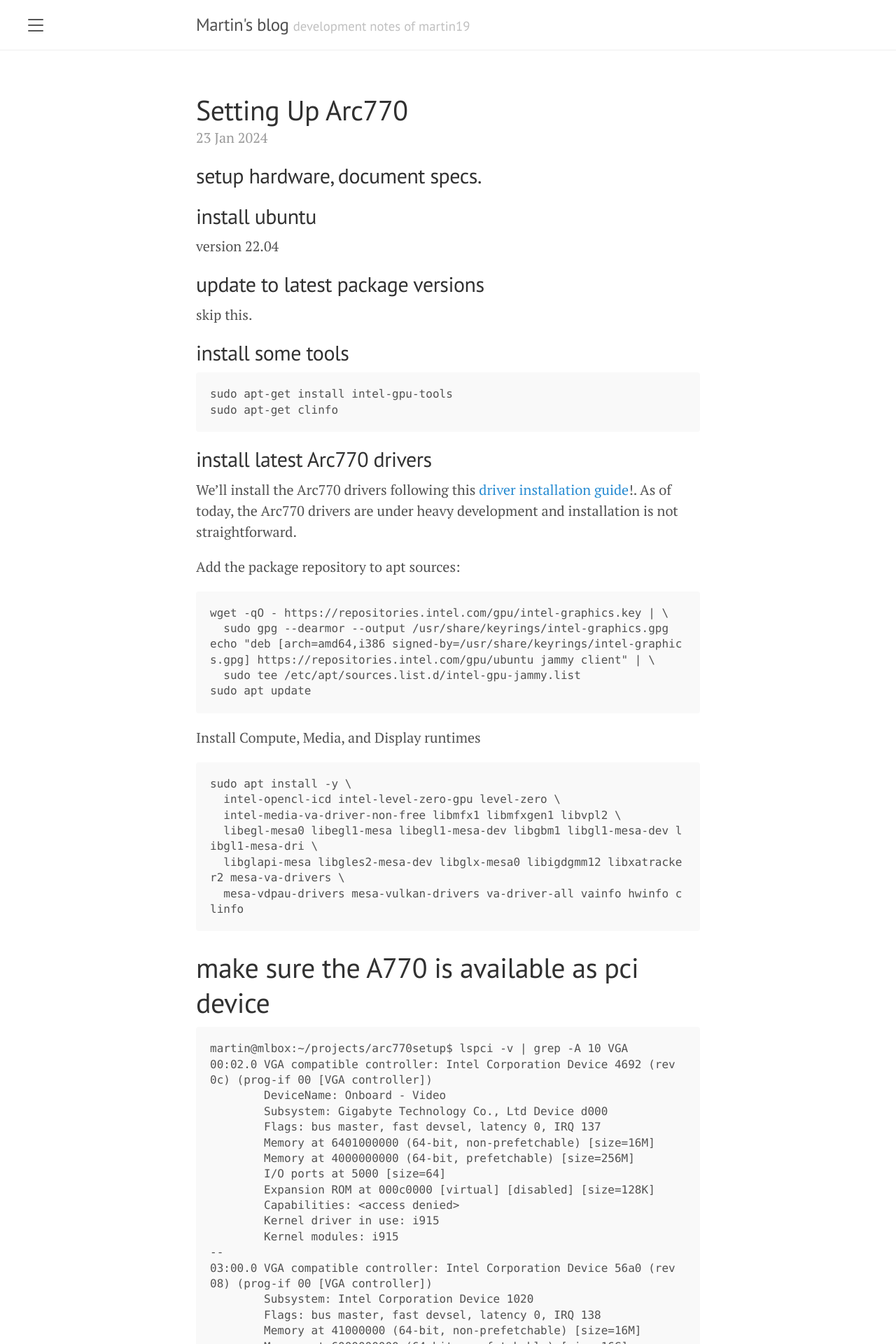
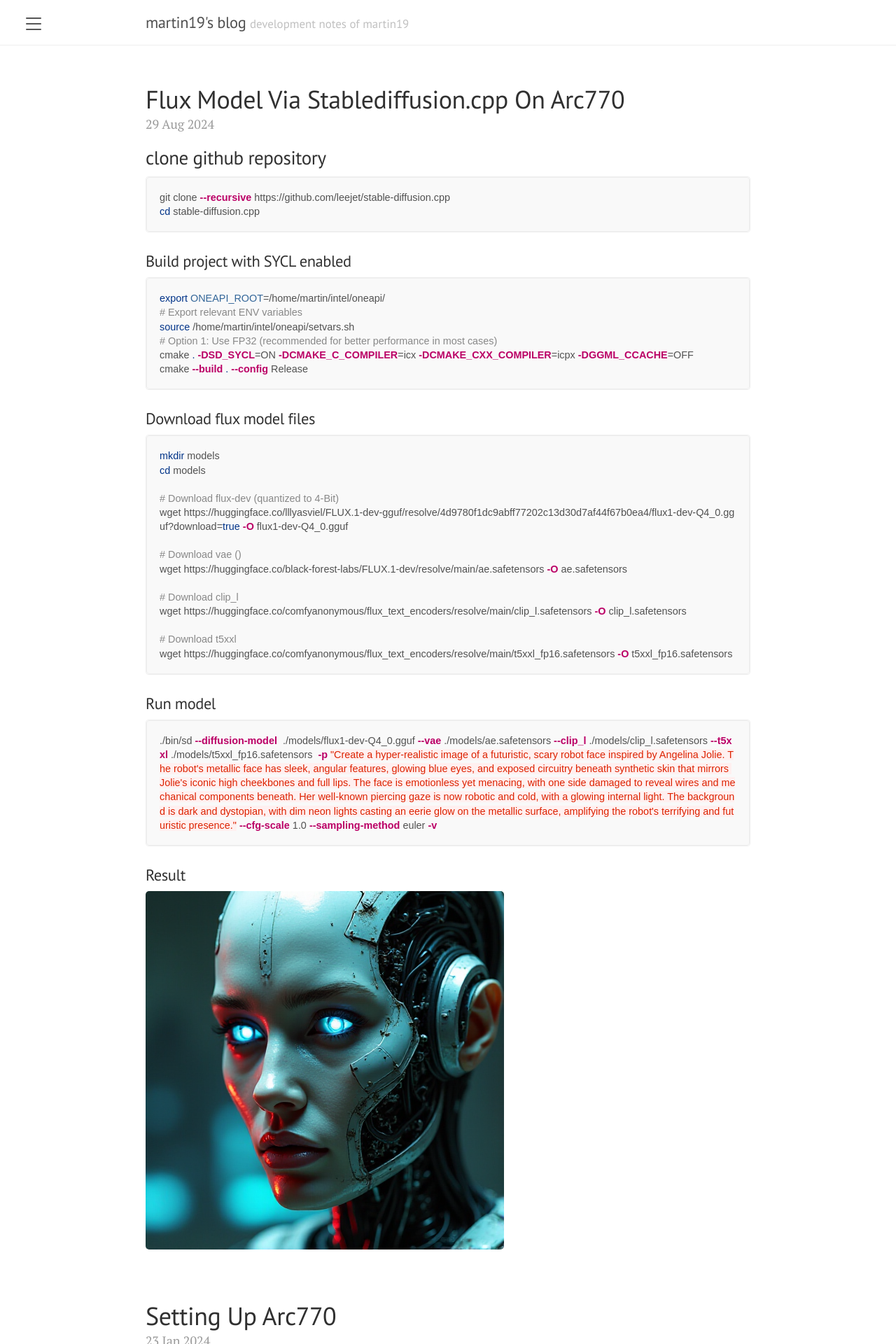
Before and after one commit to martin19/blog, a Jekyll site: the page built from index.html, in a window 1280 px wide. Shown: the top 1920 px of the page at 70% size. Built offline with Jekyll 4.4.1, drawn with Linux system fonts in a browser that asks for light colours; some web fonts are replaced; the list of posts is cut into pages by our own code; some of the changed text lies outside the part shown.

Commit message:
adds post stable diffusion

````diff
--- a/_config.yml
+++ b/_config.yml
@@ -1,5 +1,5 @@
 # Setup
-title:               Martin's blog
+title:               martin19's blog
 tagline:             'development notes of martin19'
 description:         'this blog is literally a web logfile of my thoughts in progress, posting about digital things i care about.'
 url:                 https://martin19.github.io
@@ -17,6 +17,10 @@ author:
 plugins:
   - jekyll-paginate
 
+kramdown:
+  math_engine: mathjax
+  syntax_highlighter: rouge
+
 # Custom vars
 #version:             1.1.0
 #google_analytics_id: #UA-XXXX-Y
--- a/_includes/head.html
+++ b/_includes/head.html
@@ -20,6 +20,7 @@
   <link rel="stylesheet" href="{{ '/public/css/syntax.css' | absolute_url }}">
   <link rel="stylesheet" href="{{ '/public/css/lanyon.css' | absolute_url }}">
   <link rel="stylesheet" href="https://fonts.googleapis.com/css?family=PT+Serif:400,400italic,700%7CPT+Sans:400">
+  <link rel="stylesheet" href="https://fonts.cdnfonts.com/css/cascadia-code">
 
   <link rel="apple-touch-icon-precomposed" sizes="144x144" href="{{ '/public/apple-touch-icon-precomposed.png' | absolute_url }}">
   <link rel="shortcut icon" href="{{ '/public/favicon.ico' | absolute_url }}">
--- a/_posts/2024-01-23-setting-up-arc770.md
+++ b/_posts/2024-01-23-setting-up-arc770.md
@@ -8,7 +10,7 @@ skip this.
 
 ## install some tools
 
-```
+```sh
 sudo apt-get install intel-gpu-tools
 sudo apt-get clinfo
 ```
@@ -20,7 +22,7 @@ As of today, the Arc770 drivers are under heavy development and installation is
 
 Add the package repository to apt sources:
 
-```
+```sh
 wget -qO - https://repositories.intel.com/gpu/intel-graphics.key | \
   sudo gpg --dearmor --output /usr/share/keyrings/intel-graphics.gpg
 echo "deb [arch=amd64,i386 signed-by=/usr/share/keyrings/intel-graphics.gpg] https://repositories.intel.com/gpu/ubuntu jammy client" | \
@@ -30,7 +32,7 @@ sudo apt update
 
 Install Compute, Media, and Display runtimes
 
-```
+```sh
 sudo apt install -y \
   intel-opencl-icd intel-level-zero-gpu level-zero \
   intel-media-va-driver-non-free libmfx1 libmfxgen1 libvpl2 \
@@ -41,8 +43,11 @@ sudo apt install -y \
 
 # make sure the A770 is available as pci device
 
+```sh
+martin@mlbox:~/projects/arc770setup$ lspci -v | grep -A 10 VGA
 ```
-martin@mlbox:~/projects/arc770setup$ lspci -v | grep -A 10 VGA
+
+```
 00:02.0 VGA compatible controller: Intel Corporation Device 4692 (rev 0c) (prog-if 00 [VGA controller])
         DeviceName: Onboard - Video
         Subsystem: Gigabyte Technology Co., Ltd Device d000
@@ -68,18 +73,25 @@ martin@mlbox:~/projects/arc770setup$ lspci -v | grep -A 10 VGA
 
 Second must be our Arc770, memory reports to 16M. The kernel driver in use is `i915` that we have just installed.
 
-```
+```sh
 martin@mlbox:~/projects/arc770setup$ clinfo -l
-Platform #0: Intel(R) OpenCL Graphics
+ ```
+
+ ```
+ Platform #0: Intel(R) OpenCL Graphics
  `-- Device #0: Intel(R) Arc(TM) A770 Graphics
 Platform #1: Intel(R) OpenCL Graphics
  `-- Device #0: Intel(R) UHD Graphics 730
+
  ```
 
 When we run gputop we see this:
 
+```sh
+martin@mlbox:~/projects/arc770setup$ sudo intel_gpu_top
 ```
-martin@mlbox:~/projects/arc770setup$ sudo intel_gpu_top
+
+```
 intel-gpu-top: 8086:56a0 @ /dev/dri/card1 -    0/   0 MHz; 100% RC6;        0 irqs/s
 
          ENGINES     BUSY                                                                               MI_SEMA MI_WAIT
@@ -97,7 +109,7 @@ tells us the device is available as opencl device.
 
 We'll need to setup permissions for our current user to use the gpu.
 
-```
+```sh
 stat -c "%G" /dev/dri/render*
 groups ${USER}
 sudo gpasswd -a ${USER} render
@@ -112,15 +124,15 @@ We'll install oneApi and make sure it runs properly with pytorch.
 
 https://www.intel.com/content/www/us/en/developer/tools/oneapi/base-toolkit-download.html?operatingsystem=linux&distributions=aptpackagemanager
 
-```
+```sh
 wget -O- https://apt.repos.intel.com/intel-gpg-keys/GPG-PUB-KEY-INTEL-SW-PRODUCTS.PUB \ | gpg --dearmor | sudo tee /usr/share/keyrings/oneapi-archive-keyring.gpg > /dev/null
 ```
 
-```
+```sh
 echo "deb [signed-by=/usr/share/keyrings/oneapi-archive-keyring.gpg] https://apt.repos.intel.com/oneapi all main" | sudo tee /etc/apt/sources.list.d/oneAPI.list
 ```
 
-```
+```sh
 sudo apt install intel-basekit
 ```
 
@@ -137,7 +149,7 @@ martin@mlbox:/opt$ python3 --version
 Python 3.10.12
 ```
 
-We'll need to install pytorch and ipex, the [ipex github repo](https://github.com/intel/intel-extension-for-pytorch)! says
+We'll need to install pytorch and ipex, the [ipex github repo](https://github.com/intel/intel-extension-for-pytorch) says
 
 >"Note: Intel® Extension for PyTorch* v2.1.10+xpu requires PyTorch*/libtorch v2.1.* (patches needed) to be installed."
 
@@ -153,7 +165,7 @@ python -m pip install torch==2.1.0a0 torchvision==0.16.0a0 torchaudio==2.1.0a0 i
 
 Now lets try to run the sanity test given on the page:
 
-```
+```sh
 source {DPCPPROOT}/env/vars.sh
 source {MKLROOT}/env/vars.sh
 python -c "import torch; import intel_extension_for_pytorch as ipex; print(torch.__version__); print(ipex.__version__); [print(f'[{i}]: {torch.xpu.get_device_properties(i)}') for i in range(torch.xpu.device_count())];"
@@ -198,19 +210,62 @@ Next error coming up...
 ImportError: /home/martin/.local/lib/python3.10/site-packages/intel_extension_for_pytorch/lib/libintel-ext-pt-gpu.so: undefined symbol: _ZNK5torch8autograd4Node4nameB5cxx11Ev
 ```
 
-A symbol is not found in the shared library. This tells me some (binary) library does not find a symbol which should be defined in another (binary) library.
+A symbol is not found in the shared library. This tells us some (binary) library does not find a symbol which should be defined in another (binary) library.
 There is an open gitbug issue with an unconfirmed resolution, great: `https://github.com/intel/intel-extension-for-pytorch/issues/457`. Looks as if we need to
 solve that ourselves:
 
 We've installed `intel-extension-for-pytorch==2.1.10+xpu`, it probably imports a symbol from another shared library. We could either make sure the dependency
 exports the symbol or recompile ipex. We'll recompile ipex. It can be tough to succeed quickly but let's try that.
 
-I'll skip every step here, but this is what we need to do:
+I'll not list every step here, but this is what we need to do:
 
 - checkout ipex source code at tag `2.1.10+xpu`
 - checkout pytorch repo at matching version
 - apply intel patches to pytorch
-- build pytorch `python setup install`
+- build pytorch
+
+```
+python setup install
+```
+
+- compile ipex as described [here](https://intel.github.io/intel-extension-for-pytorch/#installation)
+
+Check your gcc version to be 12 with following command:
+
+```
+ls -larth `which gcc`
+```
+
+If version of the links is not 12, you can adjust the links like this:
+
+```
+sudo ln -sf /usr/bin/x86_64-linux-gnu-gcc-nm-12 /usr/bin/gcc-nm
+sudo ln -sf /usr/bin/x86_64-linux-gnu-gcc-ar-12 /usr/bin/gcc-ar
+sudo ln -sf /usr/bin/x86_64-linux-gnu-gcc-12 /usr/bin/gcc
+sudo ln -sf /usr/bin/x86_64-linux-gnu-gcc-ranlib-12 /usr/bin/gcc-ranlib
+```
+
+```
+install cudatoolkit in conda environment
+(base) martin@mlbox:~/projects/arc770setup/ipex$ sudo chown --recursive martin:martin ~/miniconda3/
+(base) martin@mlbox:~/projects/arc770setup/ipex$ conda install anaconda::cudatoolkit
+
+
+wget https://github.com/intel/intel-extension-for-pytorch/raw/v2.1.10%2Bxpu/scripts/compile_bundle.sh
+
+chmod +x compile_bundle.sh
+
+sudo ./compile_bundle.sh /opt/intel/oneapi/compiler/2024.0 /opt/intel/oneapi/mkl/2024.0 USE_AOT_DEVLIST='ats-m150'
+ ```
+
+
+
+
+# compile ipex without conda
+# source the oneapi environment
+# call compile script
+# setup ccache
+# wait
 
 
 # Setup oneApi on ubuntu 22.04 6.2.0-37-generic
@@ -219,6 +274,6 @@ wget -O- https://apt.repos.intel.com/intel-gpg-keys/GPG-PUB-KEY-INTEL-SW-PRODUCT
 # Links
 
 [1] https://dgpu-docs.intel.com/driver/installation.html
-[2] https://www.intel.com/content/www/us/en/docs/oneapi/installation-guide-linux/2024-0/overview.html
+[2] https://www.intel.com/content/www/us/en/docs/oneapi/  installation-guide-linux/2024-0/overview.html
 [3] https://github.com/intel/intel-extension-for-pytorch
 [4] https://intel.github.io/intel-extension-for-pytorch/#installation
--- /dev/null
+++ b/_posts/2024-08-29-Flux-model-via-stablediffusion.cpp-on-arc770.md
@@ -0,0 +1,44 @@
+## clone github repository
+
+```sh
+git clone --recursive https://github.com/leejet/stable-diffusion.cpp
+cd stable-diffusion.cpp
+```
+
+### Build project with SYCL enabled
+
+```sh
+export ONEAPI_ROOT=/home/martin/intel/oneapi/
+# Export relevant ENV variables
+source /home/martin/intel/oneapi/setvars.sh
+# Option 1: Use FP32 (recommended for better performance in most cases)
+cmake . -DSD_SYCL=ON -DCMAKE_C_COMPILER=icx -DCMAKE_CXX_COMPILER=icpx -DGGML_CCACHE=OFF
+cmake --build . --config Release
+```
+
+### Download flux model files
+
+```sh
+mkdir models
+cd models
+
+# Download flux-dev (quantized to 4-Bit)
+wget https://huggingface.co/lllyasviel/FLUX.1-dev-gguf/resolve/4d9780f1dc9abff77202c13d30d7af44f67b0ea4/flux1-dev-Q4_0.gguf?download=true -O flux1-dev-Q4_0.gguf
+
+# Download vae ()
+wget https://huggingface.co/black-forest-labs/FLUX.1-dev/resolve/main/ae.safetensors -O ae.safetensors
+
+# Download clip_l
+wget https://huggingface.co/comfyanonymous/flux_text_encoders/resolve/main/clip_l.safetensors -O clip_l.safetensors
+
+# Download t5xxl
+wget https://huggingface.co/comfyanonymous/flux_text_encoders/resolve/main/t5xxl_fp16.safetensors -O t5xxl_fp16.safetensors
+```
+
+### Run model
+```sh
+./bin/sd --diffusion-model  ./models/flux1-dev-Q4_0.gguf --vae ./models/ae.safetensors --clip_l ./models/clip_l.safetensors --t5xxl ./models/t5xxl_fp16.safetensors  -p "Create a hyper-realistic image of a futuristic, scary robot face inspired by Angelina Jolie. The robot's metallic face has sleek, angular features, glowing blue eyes, and exposed circuitry beneath synthetic skin that mirrors Jolie's iconic high cheekbones and full lips. The face is emotionless yet menacing, with one side damaged to reveal wires and mechanical components beneath. Her well-known piercing gaze is now robotic and cold, with a glowing internal light. The background is dark and dystopian, with dim neon lights casting an eerie glow on the metallic surface, amplifying the robot's terrifying and futuristic presence." --cfg-scale 1.0 --sampling-method euler -v
+```
+
+### Result
+![alt text](./assets/angelina.png "Title")
--- a/public/css/lanyon.css
+++ b/public/css/lanyon.css
@@ -77,12 +77,12 @@ h1, h2, h3, h4, h5, h6 {
 }
 @media (min-width: 38em) {
   .container {
-    max-width: 32rem;
+    max-width: 35rem;
   }
 }
 @media (min-width: 56em) {
   .container {
-    max-width: 38rem;
+    max-width: 50rem;
   }
 }
 
--- a/public/css/poole.css
+++ b/public/css/poole.css
@@ -54,7 +54,7 @@ html {
 }
 @media (min-width: 38em) {
   html {
-    font-size: 20px;
+    font-size: 18px;
   }
 }
 
@@ -150,14 +150,14 @@ abbr[title] {
 /* Code */
 code,
 pre {
-  font-family: Menlo, Monaco, "Courier New", monospace;
+  font-family: 'Cascadia Code', sans-serif;
 }
 code {
   padding: .25em .5em;
   font-size: 85%;
   color: #bf616a;
   background-color: #f9f9f9;
-  border-radius: 3px;
+  border-radius: 1px;
 }
 pre {
   display: block;
@@ -183,6 +183,7 @@ pre code {
 .highlight {
   margin-bottom: 1rem;
   border-radius: 4px;
+  border: 1px solid #EEE;
 }
 .highlight pre {
   margin-bottom: 0;
--- a/public/css/syntax.css
+++ b/public/css/syntax.css
@@ -1,65 +1,150 @@
-.highlight .hll { background-color: #ffc; }
-.highlight .c { color: #999; } /* Comment */
-.highlight .err { color: #a00; background-color: #faa } /* Error */
-.highlight .k { color: #069; } /* Keyword */
-.highlight .o { color: #555 } /* Operator */
-.highlight .cm { color: #09f; font-style: italic } /* Comment.Multiline */
-.highlight .cp { color: #099 } /* Comment.Preproc */
-.highlight .c1 { color: #999; } /* Comment.Single */
-.highlight .cs { color: #999; } /* Comment.Special */
-.highlight .gd { background-color: #fcc; border: 1px solid #c00 } /* Generic.Deleted */
-.highlight .ge { font-style: italic } /* Generic.Emph */
-.highlight .gr { color: #f00 } /* Generic.Error */
-.highlight .gh { color: #030; } /* Generic.Heading */
-.highlight .gi { background-color: #cfc; border: 1px solid #0c0 } /* Generic.Inserted */
-.highlight .go { color: #aaa } /* Generic.Output */
-.highlight .gp { color: #009; } /* Generic.Prompt */
-.highlight .gs { } /* Generic.Strong */
-.highlight .gu { color: #030; } /* Generic.Subheading */
-.highlight .gt { color: #9c6 } /* Generic.Traceback */
-.highlight .kc { color: #069; } /* Keyword.Constant */
-.highlight .kd { color: #069; } /* Keyword.Declaration */
-.highlight .kn { color: #069; } /* Keyword.Namespace */
-.highlight .kp { color: #069 } /* Keyword.Pseudo */
-.highlight .kr { color: #069; } /* Keyword.Reserved */
-.highlight .kt { color: #078; } /* Keyword.Type */
-.highlight .m { color: #f60 } /* Literal.Number */
-.highlight .s { color: #d44950 } /* Literal.String */
-.highlight .na { color: #4f9fcf } /* Name.Attribute */
-.highlight .nb { color: #366 } /* Name.Builtin */
-.highlight .nc { color: #0a8; } /* Name.Class */
-.highlight .no { color: #360 } /* Name.Constant */
-.highlight .nd { color: #99f } /* Name.Decorator */
-.highlight .ni { color: #999; } /* Name.Entity */
-.highlight .ne { color: #c00; } /* Name.Exception */
-.highlight .nf { color: #c0f } /* Name.Function */
-.highlight .nl { color: #99f } /* Name.Label */
-.highlight .nn { color: #0cf; } /* Name.Namespace */
-.highlight .nt { color: #2f6f9f; } /* Name.Tag */
-.highlight .nv { color: #033 } /* Name.Variable */
-.highlight .ow { color: #000; } /* Operator.Word */
-.highlight .w { color: #bbb } /* Text.Whitespace */
-.highlight .mf { color: #f60 } /* Literal.Number.Float */
-.highlight .mh { color: #f60 } /* Literal.Number.Hex */
-.highlight .mi { color: #f60 } /* Literal.Number.Integer */
-.highlight .mo { color: #f60 } /* Literal.Number.Oct */
-.highlight .sb { color: #c30 } /* Literal.String.Backtick */
-.highlight .sc { color: #c30 } /* Literal.String.Char */
-.highlight .sd { color: #c30; font-style: italic } /* Literal.String.Doc */
-.highlight .s2 { color: #c30 } /* Literal.String.Double */
-.highlight .se { color: #c30; } /* Literal.String.Escape */
-.highlight .sh { color: #c30 } /* Literal.String.Heredoc */
-.highlight .si { color: #a00 } /* Literal.String.Interpol */
-.highlight .sx { color: #c30 } /* Literal.String.Other */
-.highlight .sr { color: #3aa } /* Literal.String.Regex */
-.highlight .s1 { color: #c30 } /* Literal.String.Single */
-.highlight .ss { color: #fc3 } /* Literal.String.Symbol */
-.highlight .bp { color: #366 } /* Name.Builtin.Pseudo */
-.highlight .vc { color: #033 } /* Name.Variable.Class */
-.highlight .vg { color: #033 } /* Name.Variable.Global */
-.highlight .vi { color: #033 } /* Name.Variable.Instance */
-.highlight .il { color: #f60 } /* Literal.Number.Integer.Long */
-
-.css .o,
-.css .o + .nt,
-.css .nt + .nt { color: #999; }
+.highlight table td { padding: 5px; }
+.highlight table pre { margin: 0; }
+.highlight .c, .highlight .ch, .highlight .cd, .highlight .cm, .highlight .cpf, .highlight .c1 {
+  color: #888888;
+}
+.highlight .cp {
+  color: #cc0000;
+  font-weight: bold;
+}
+.highlight .cs {
+  color: #cc0000;
+  background-color: #fff0f0;
+  font-weight: bold;
+}
+.highlight .err {
+  color: #a61717;
+  background-color: #e3d2d2;
+}
+.highlight .gr {
+  color: #aa0000;
+}
+.highlight .gh {
+  color: #333333;
+}
+.highlight .gu {
+  color: #666666;
+}
+.highlight .gd {
+  color: #000000;
+  background-color: #ffdddd;
+}
+.highlight .gi {
+  color: #000000;
+  background-color: #ddffdd;
+}
+.highlight .ge {
+  font-style: italic;
+}
+.highlight .gs {
+  font-weight: bold;
+}
+.highlight .gl {
+  color: #888888;
+}
+.highlight .go {
+  color: #888888;
+}
+.highlight .gp {
+  color: #555555;
+}
+.highlight .gt {
+  color: #aa0000;
+}
+.highlight .k, .highlight .kc, .highlight .kd, .highlight .kn, .highlight .kr, .highlight .kv {
+  color: #008800;
+  font-weight: bold;
+}
+.highlight .kp {
+  color: #008800;
+}
+.highlight .kt {
+  color: #888888;
+  font-weight: bold;
+}
+.highlight .m, .highlight .mb, .highlight .mf, .highlight .mh, .highlight .mi, .highlight .il, .highlight .mo, .highlight .mx {
+  color: #0000dd;
+  font-weight: bold;
+}
+.highlight .s, .highlight .sb, .highlight .sc, .highlight .dl, .highlight .sd, .highlight .s2, .highlight .sh, .highlight .s1 {
+  color: #dd2200;
+  background-color: #fff0f0;
+}
+.highlight .sa {
+  color: #008800;
+  font-weight: bold;
+}
+.highlight .se {
+  color: #0044dd;
+  background-color: #fff0f0;
+}
+.highlight .si {
+  color: #3333bb;
+  background-color: #fff0f0;
+}
+.highlight .sx {
+  color: #22bb22;
+  background-color: #f0fff0;
+}
+.highlight .sr {
+  color: #008800;
+}
+.highlight .ss {
+  color: #aa6600;
+  background-color: #fff0f0;
+}
+.highlight .na {
+  color: #336699;
+}
+.highlight .nb, .highlight .bp {
+  color: #003388;
+}
+.highlight .nc {
+  color: #bb0066;
+  font-weight: bold;
+}
+.highlight .no {
+  color: #003366;
+  font-weight: bold;
+}
+.highlight .nd {
+  color: #555555;
+}
+.highlight .ne {
+  color: #bb0066;
+  font-weight: bold;
+}
+.highlight .nf, .highlight .fm {
+  color: #0066bb;
+  font-weight: bold;
+}
+.highlight .nl {
+  color: #336699;
+}
+.highlight .nn {
+  color: #bb0066;
+  font-weight: bold;
+}
+.highlight .py {
+  color: #336699;
+  font-weight: bold;
+}
+.highlight .nt {
+  color: #bb0066;
+  font-weight: bold;
+}
+.highlight .nv, .highlight .vc, .highlight .vm {
+  color: #336699;
+}
+.highlight .vg {
+  color: #dd7700;
+}
+.highlight .vi {
+  color: #3333bb;
+}
+.highlight .ow {
+  color: #008800;
+}
+.highlight .w {
+  color: #bbbbbb;
+}
````
Also changed, not shown: other parts of _posts/2024-01-23-setting-up-arc770.md (+2 -0 lines), Gemfile (added, +9 -0 lines), Gemfile.lock (added), assets/angelina.png (added), 1 other file.
